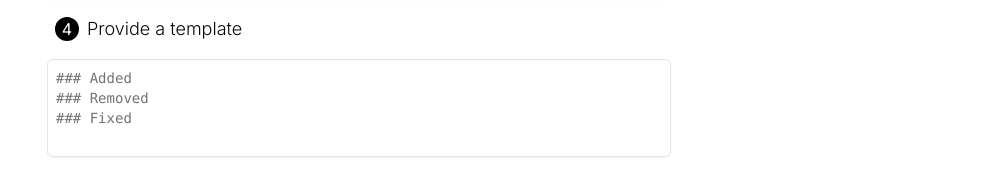
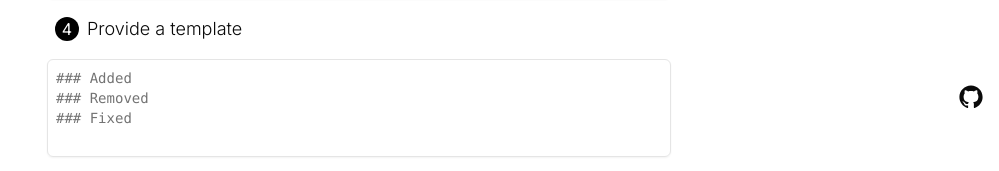
Before and after one commit to segersniels/propr, a Next.js app: page / in a window 1280 px wide. Shown: the part 675-846 px from the top of the page, without its empty margins (281-1280 px from the left). Built offline with nearby package versions, Linux system fonts and the light colour scheme.

Commit message:
:sparkles: Add footer

```diff
--- a/src/app/layout.tsx
+++ b/src/app/layout.tsx
@@ -2,6 +2,7 @@ import './globals.css';
 
 import { Inter } from 'next/font/google';
 import { Analytics } from '@vercel/analytics/react';
+import Footer from 'components/footer';
 
 const inter = Inter({ subsets: ['latin'] });
 
@@ -37,6 +38,8 @@ export default function RootLayout({
         <main className="flex w-full min-h-screen items-center justify-center">
           {children}
         </main>
+
+        <Footer />
         <Analytics />
       </body>
     </html>
--- /dev/null
+++ b/src/components/footer.tsx
@@ -0,0 +1,15 @@
+import { GitHubLogoIcon } from '@radix-ui/react-icons';
+
+export default function Footer() {
+  return (
+    <div className="flex flex-col absolute bottom-0 w-full">
+      <a
+        href="https://github.com/segersniels/propr-cli"
+        className="self-end"
+        target="_blank"
+      >
+        <GitHubLogoIcon className="h-6 w-6 m-4" />
+      </a>
+    </div>
+  );
+}
```
